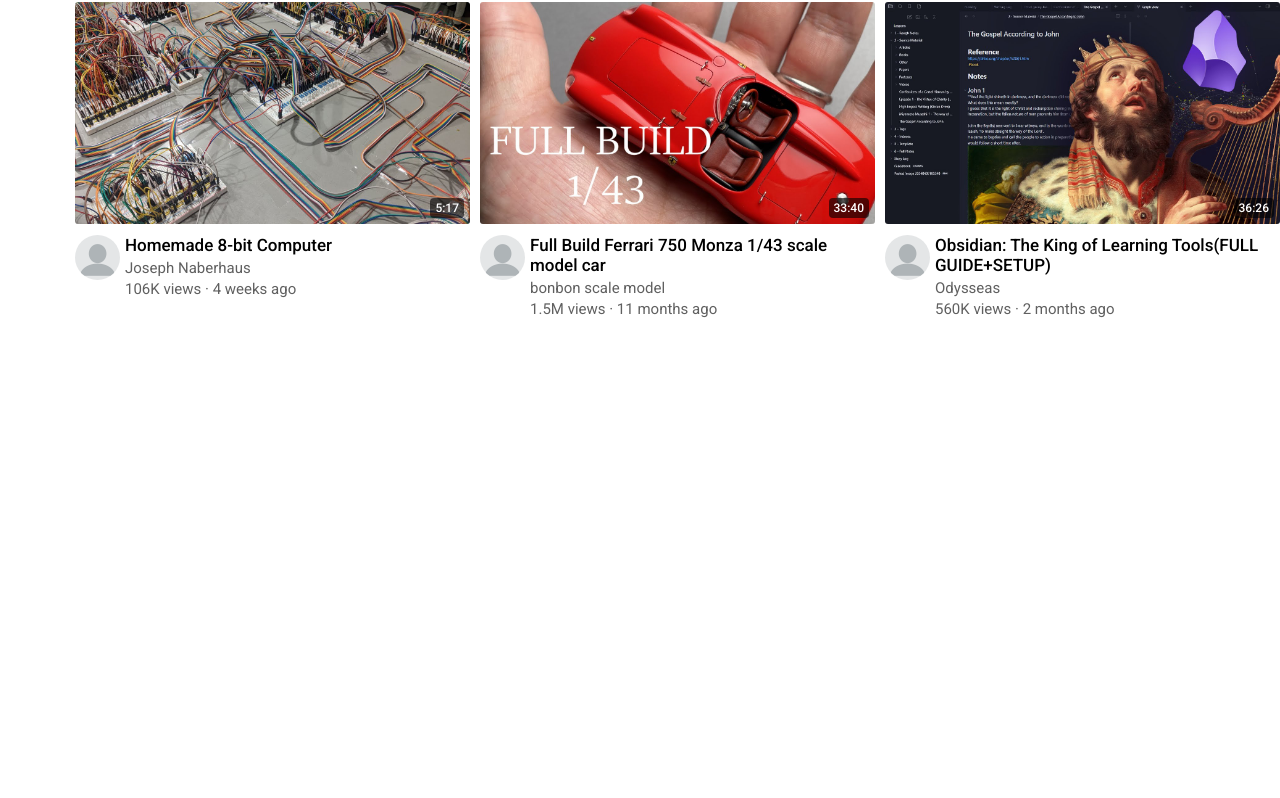
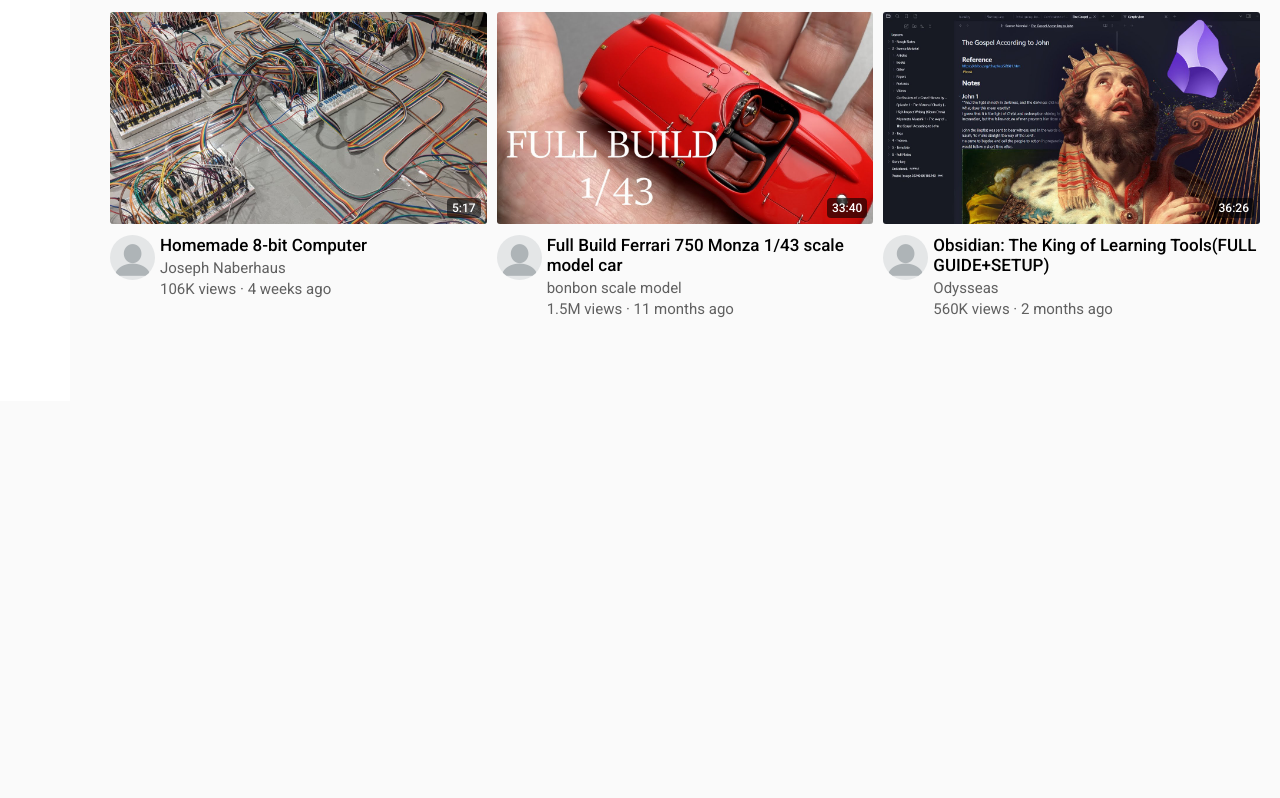
Before and after one commit to josephsyrus/youtube-clone, a plain HTML site: page index.html in a window 1280 px wide. Shown: the part 399-1197 px from the top of the page. Drawn offline with Linux system fonts and the light colour scheme.

Commit message:
Update general.css

```diff
--- a/css/general.css
+++ b/css/general.css
@@ -5,6 +5,8 @@ p{
 body{
     margin:0;
     height:3000px;
-    padding-top:70px;
-    padding-left:75px;
+    padding-top:90px;
+    padding-left:110px;
+    padding-right:20px;
+    background-color:rgb(250, 250, 250);
 }
```
